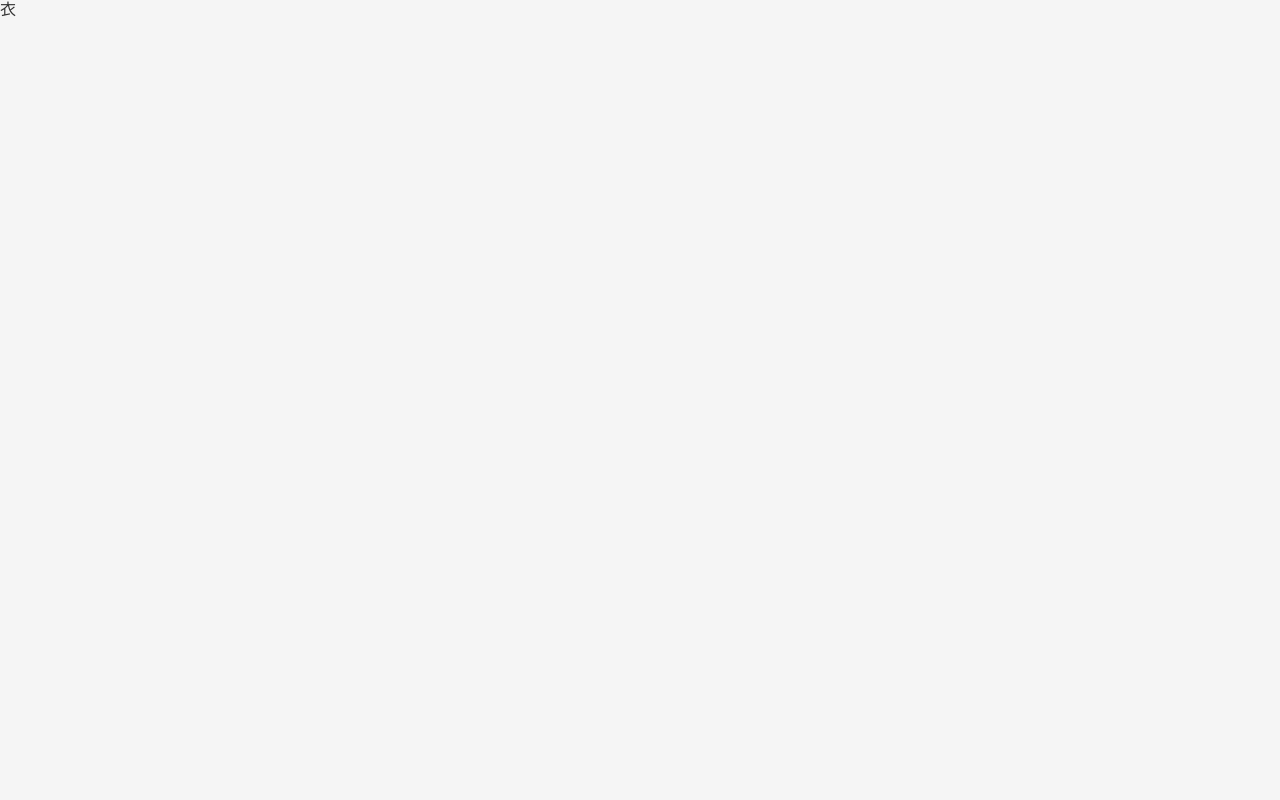
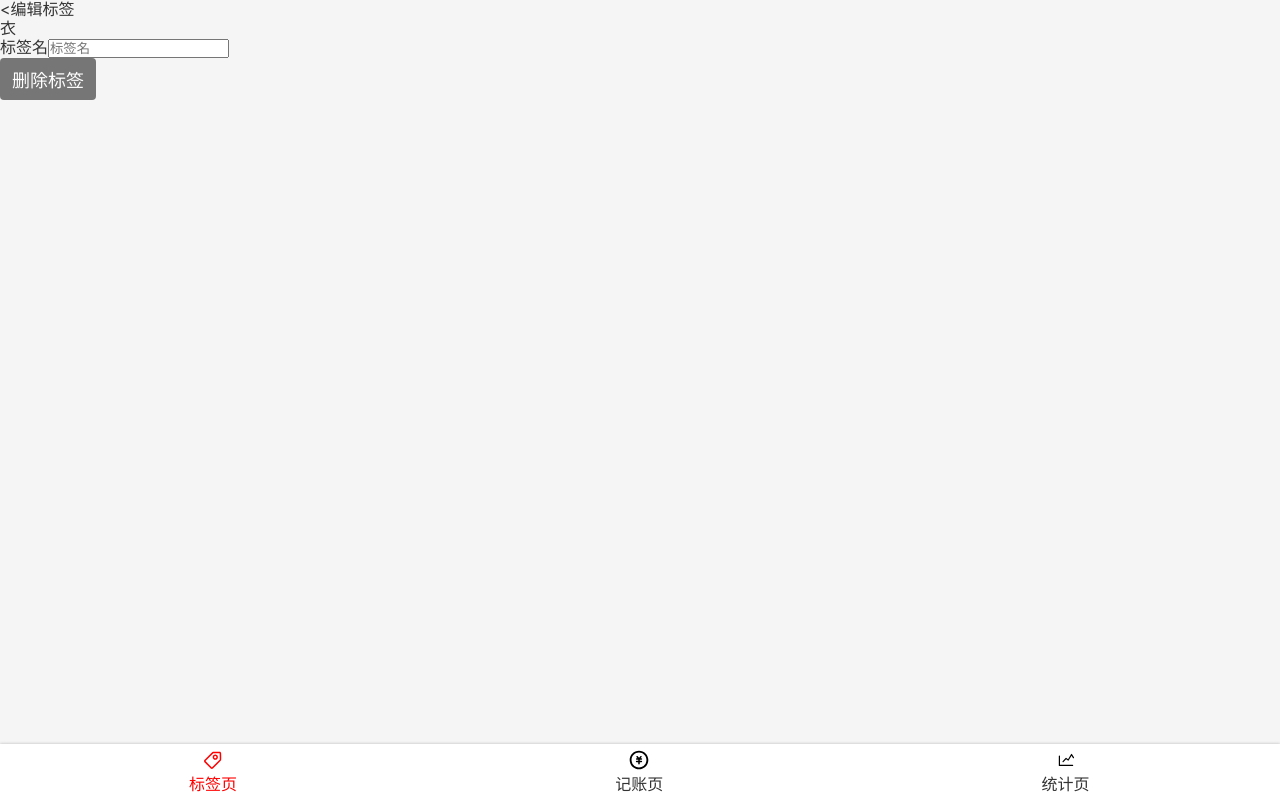
Before and after one commit to cazser/morney-6, a React app: page /#/tags/1 in a window 1280 px wide. Built offline with nearby package versions, Linux system fonts and the light colour scheme.

Commit message:
tag的HTML完成

```diff
--- /dev/null
+++ b/src/components/Button.jsx
@@ -0,0 +1,8 @@
+import styled from "styled-components";
+const Button =styled.button`
+font-size: 18px;border: none;
+padding: 8px 12px;background: #767676;
+border-radius: 4px;color: white;
+`;
+
+export default Button;
--- a/src/views/Tag.jsx
+++ b/src/views/Tag.jsx
@@ -1,3 +1,5 @@
+import Button from "components/Button";
+import Layout from "components/Layout";
 import { useParams } from "react-router";
 import useTags from "useTags"
 
@@ -6,9 +8,23 @@
 	const {id} = useParams()
 	const tag = findTag(parseInt(id))
 	return(
+		<Layout>
+		<header>
+		 <span className="left">&lt;</span>
+		 <span>编辑标签</span>
+		</header>
 		<div>
 			{tag.name}
 		</div>
+		 <label>
+        	<span>标签名</span>
+        	  <input type='text' placeholder="标签名"/>
+      		</label>
+		<div>
+			<Button>删除标签</Button>
+		</div>
+
+		</Layout>
 	)
 }
 
--- a/src/views/Tags.jsx
+++ b/src/views/Tags.jsx
@@ -2,7 +2,8 @@
 import { Link } from 'react-router-dom';
 import styled from 'styled-components';
 import useTags from 'useTags'
-import Layout from '../components/Layout'
+import Layout from 'components/Layout'
+import Button from 'components/Button';
 const TagList = styled.ol`
 font-size: 16px;
 background: white;
@@ -23,11 +24,6 @@
 }
 `;
 
-const Button =styled.button`
-font-size: 18px;border: none;
-padding: 8px 12px;background: #767676;
-border-radius: 4px;color: white;
-`;
 
 const Center= styled.div`
   display: flex;
```
